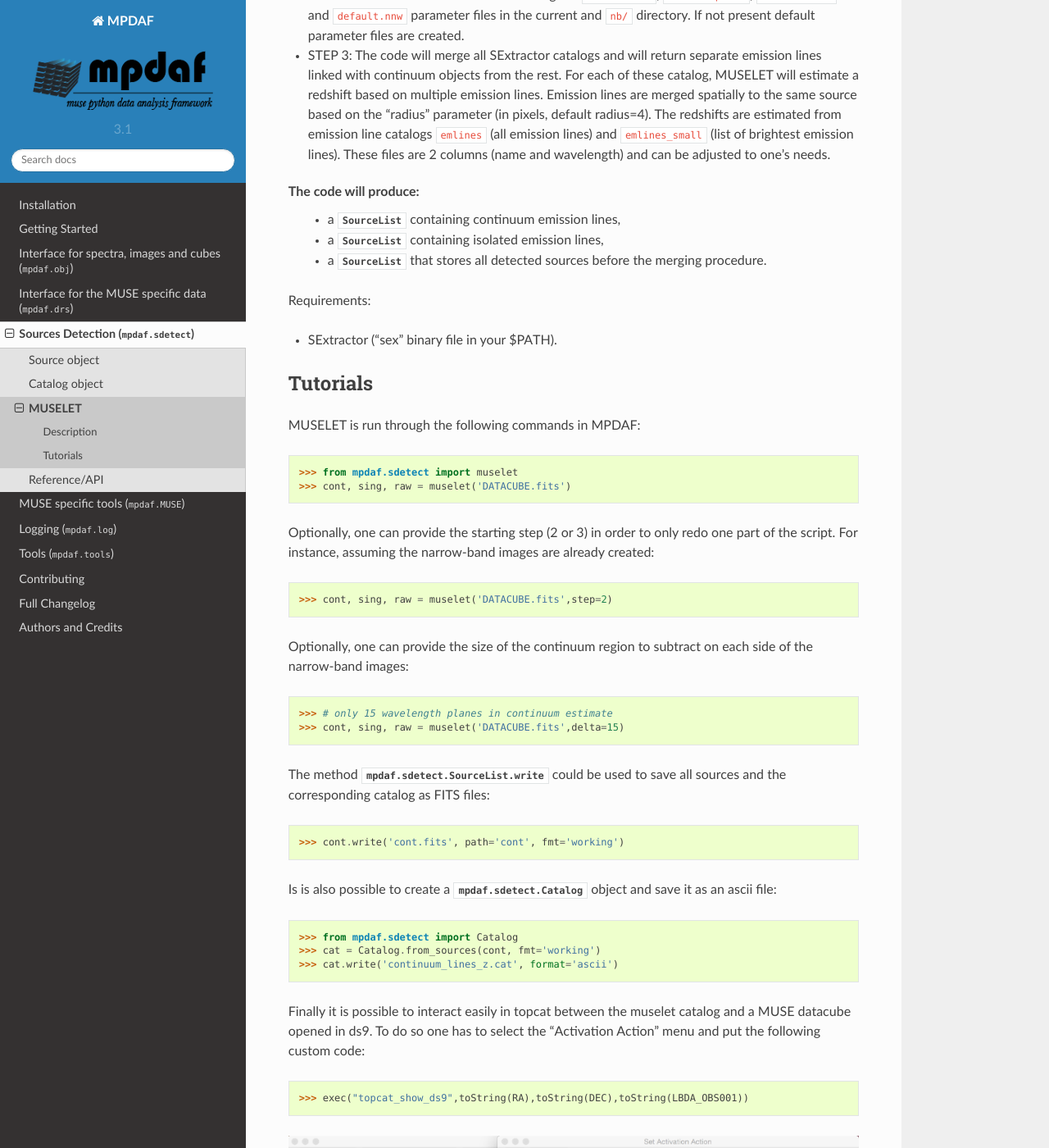
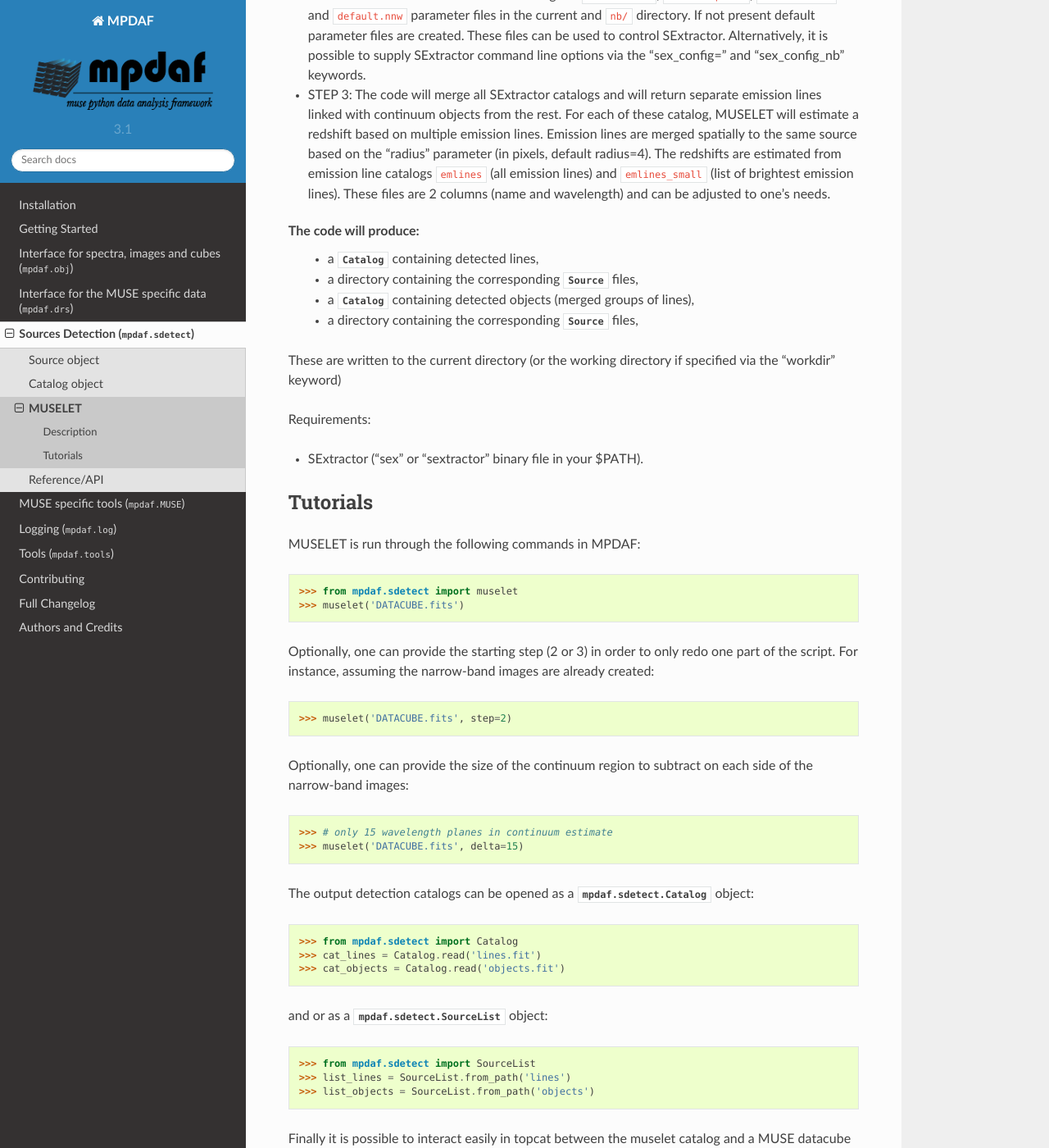
Before and after one commit to musevlt/mpdaf, a Sphinx documentation site: the page built from doc/muselet.rst, in a window 1280 px wide and 1400 px high, scrolled down 1007 px. Shown: the whole window at 82% size. Built offline with Sphinx 7.4.7 and the Read the Docs theme 2.0.0, drawn with Linux system fonts in a browser that asks for light colours; some of the changed text lies outside the part shown.

Commit message:
update documentation

```diff
--- a/doc/muselet.rst
+++ b/doc/muselet.rst
@@ -40,7 +40,9 @@ MUSELET takes as an input a MUSE DATACUBE (fits format), and works in 3 steps:
 - STEP 2: MUSELET will run SExtractor using the ``default.sex``,
   ``default.param``, ``default.conv`` and ``default.nnw`` parameter files in
   the current and ``nb/`` directory. If not present default parameter files are
-  created.
+  created. These files can be used to control SExtractor.
+  Alternatively, it is possible to supply SExtractor command line options via
+  the "sex_config=" and "sex_config_nb" keywords.
 
 - STEP 3: The code will merge all SExtractor catalogs and will return separate
   emission lines linked with continuum objects from the rest.  For each of
@@ -52,14 +54,16 @@ MUSELET takes as an input a MUSE DATACUBE (fits format), and works in 3 steps:
   2 columns (name and wavelength) and can be adjusted to one's needs.
 
 The code will produce:
-  - a `~mpdaf.sdetect.SourceList` containing continuum emission lines,
-  - a `~mpdaf.sdetect.SourceList` containing isolated emission lines,
-  - a `~mpdaf.sdetect.SourceList` that stores all detected sources before the
-    merging procedure.
+  - a `~mpdaf.sdetect.Catalog` containing detected lines,
+  - a directory containing the corresponding `~mpdaf.sdetect.Source` files,
+  - a `~mpdaf.sdetect.Catalog` containing detected objects (merged groups of
+    lines),
+  - a directory containing the corresponding `~mpdaf.sdetect.Source` files,
+These are written to the current directory (or the working directory if specified via the "workdir" keyword)
 
 Requirements:
 
-- SExtractor ("sex" binary file in your $PATH).
+- SExtractor ("sex" or "sextractor" binary file in your $PATH).
 
 Tutorials
 =========
@@ -67,37 +71,42 @@ Tutorials
 MUSELET is run through the following commands in MPDAF::
 
   >>> from mpdaf.sdetect import muselet
-  >>> cont, sing, raw = muselet('DATACUBE.fits')
+  >>> muselet('DATACUBE.fits')
 
 Optionally, one can provide the starting step (2 or 3) in order to only redo
 one part of the script. For instance, assuming the narrow-band images are
 already created::
 
-  >>> cont, sing, raw = muselet('DATACUBE.fits',step=2)
+  >>> muselet('DATACUBE.fits', step=2)
 
 Optionally, one can provide the size of the continuum region to subtract on
 each side of the narrow-band images::
 
   >>> # only 15 wavelength planes in continuum estimate
-  >>> cont, sing, raw = muselet('DATACUBE.fits',delta=15)
+  >>> muselet('DATACUBE.fits', delta=15)
 
-The method `mpdaf.sdetect.SourceList.write` could be used to save all
-sources and the corresponding catalog  as FITS files::
-
-  >>> cont.write('cont.fits', path='cont', fmt='working')
-
-Is is also possible to create a `mpdaf.sdetect.Catalog` object and save
-it as an ascii file::
+The output detection catalogs can be opened as a `mpdaf.sdetect.Catalog`
+object::
 
   >>> from mpdaf.sdetect import Catalog
-  >>> cat = Catalog.from_sources(cont, fmt='working')
-  >>> cat.write('continuum_lines_z.cat', format='ascii')
+  >>> cat_lines = Catalog.read('lines.fit')
+  >>> cat_objects = Catalog.read('objects.fit')
+
+and or as a `mpdaf.sdetect.SourceList` object::
+
+  >>> from mpdaf.sdetect import SourceList
+  >>> list_lines = SourceList.from_path('lines')
+  >>> list_objects = SourceList.from_path('objects')
 
 Finally it is possible to interact easily in topcat between the muselet catalog
 and a MUSE datacube opened in ds9. To do so one has to select the "Activation
 Action" menu and put the following custom code:
 
+>>> exec("topcat_show_ds9",toString(RA),toString(DEC),toString(LBDA_OBS))
+for the catalog of lines
+or
 >>> exec("topcat_show_ds9",toString(RA),toString(DEC),toString(LBDA_OBS001))
+for the catalog of objects
 
 .. figure:: _static/muselet/topcat_muselet_catalogs.png
 
```
